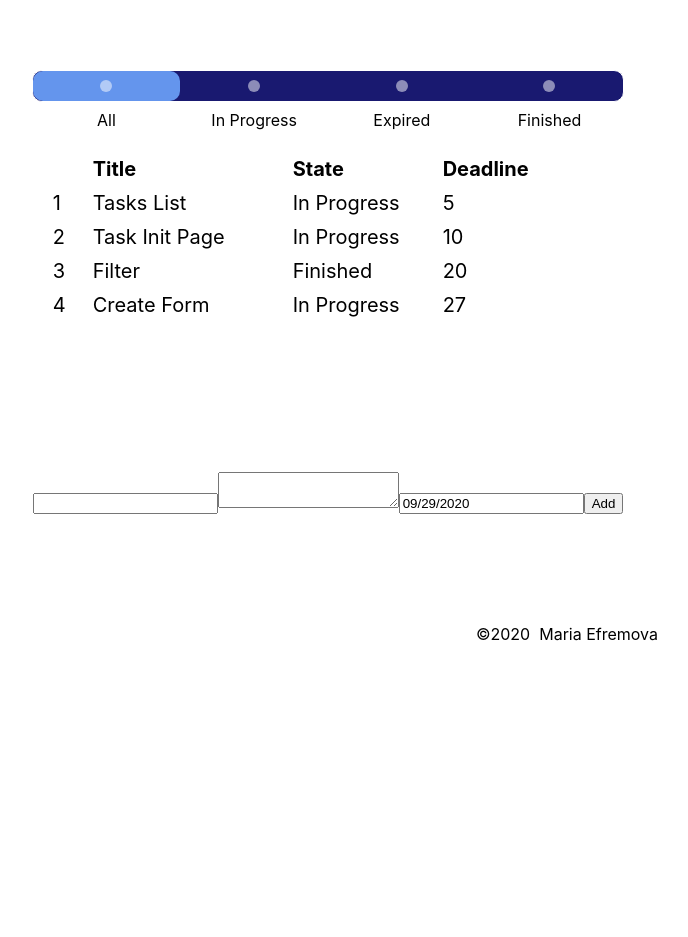
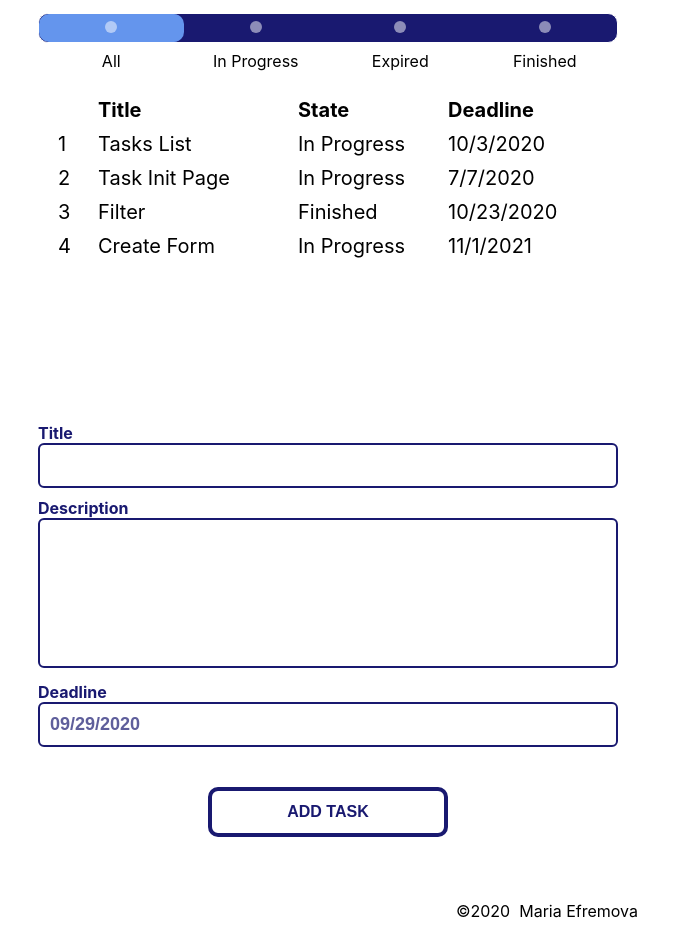
Before and after one commit to maria-tyan/task-manager, a React (Create React App) app: page / in a window 1280 px wide. Shown: the part 140-1077 px from the top of the page, without its empty margins (332-1020 px from the left). Before the commit the page ends 800 px from the top, so only its background shows below. Built offline with nearby package versions, Linux system fonts and the light colour scheme.

Commit message:
Add styles to the form

```diff
--- a/src/App.js
+++ b/src/App.js
@@ -9,25 +9,25 @@ function App() {
     {
       name: 'Tasks List',
       description: 'Make a List Of Tasks',
-      deadline: 5,
+      deadline: '10/3/2020',
       state: 'In Progress',
     },
     {
       name: 'Task Init Page',
       description: 'Make a Task Init Page',
-      deadline: 10,
+      deadline: '7/7/2020',
       state: 'In Progress',
     },
     {
       name: 'Filter',
       description: 'Make a Filter Fror Task List',
-      deadline: 20,
+      deadline: '10/23/2020',
       state: 'Finished',
     },
     {
       name: 'Create Form',
       description: 'Make a Form',
-      deadline: 27,
+      deadline: '11/1/2021',
       state: 'In Progress',
     },
   ]
@@ -67,6 +67,7 @@ function App() {
       // state must be In Progress by default
       state: 'In Progress',
       description: item.description,
+      deadline: new Date(item.deadline).toLocaleDateString("en-US")
     }))
   }
 
--- a/src/components/AddTask.js
+++ b/src/components/AddTask.js
@@ -8,6 +8,7 @@ function AddTask(props) {
   const [deadline, setEndDate] = useState(new Date())
   function HandleFormData(e) {
     e.preventDefault()
+    console.log(deadline)
     props.addData({
       id: Date.now(),
       name,
@@ -21,10 +22,34 @@ function AddTask(props) {
 
   return (
     <form className="form" onSubmit={HandleFormData}>
-      <input type='text' value={name} onChange={event => setName(event.target.value)} />
-      <textarea type='text' value={description} onChange={event => setDescription(event.target.value)} />
-      <DatePicker selected={deadline} onChange={date => setEndDate(date)} />
-      <button type='submit'>Add</button>
+      <div className='form__input-wrapper'>
+        <label className='form__label'>Title</label>
+        <input
+          type='text'
+          value={name}
+          className='form__input'
+          onChange={event => setName(event.target.value)} />
+      </div>
+
+      <div className='form__input-wrapper'>
+        <label className='form__label'>Description</label>
+        <textarea
+          type='text'
+          value={description}
+          className='form__input form__input_description'
+          onChange={event => setDescription(event.target.value)} />
+      </div>
+
+      <div className='form__input-wrapper'>
+        <label className='form__label'>Deadline</label>
+        <DatePicker
+          selected={deadline}
+          className='form__input'
+          onChange={date => setEndDate(date)} />
+      </div>
+      <button type='submit' className='button'>
+        <span className='button__text'>Add Task</span>
+      </button>
     </form>
   )
 }
--- a/src/components/TasksList.js
+++ b/src/components/TasksList.js
@@ -8,7 +8,8 @@ function TasksList(props) {
       case 1:
         return tasks.filter((item) => item.state === 'In Progress')
       case 2:
-        return tasks.filter((item) => item.deadline < 1)
+        const currentDate = new Date()
+        return tasks.filter((item) => new Date(item.deadline) < currentDate)
       case 3:
         return tasks.filter((item) => item.state === 'Finished')
       case 0:
--- a/src/styles/app.scss
+++ b/src/styles/app.scss
@@ -3,6 +3,24 @@
 @import './list.scss';
 @import './list-item.scss';
 @import './select-component.scss';
+@import './form.scss';
+@import './button.scss';
+
+body {
+  box-sizing: border-box;
+  overflow: auto;
+}
+
+* {
+  box-sizing: inherit;
+}
+
+html {
+  position: relative;
+  min-height: 100%;
+  height: 100%;
+  box-sizing: border-box;
+}
 
 .app {
   text-align: center;
@@ -14,6 +32,7 @@
   width: 100%;
   overflow: hidden;
   min-height: 100vh;
+  box-sizing: border-box;
 
   &__header {
     background-color: #282c34;
@@ -52,3 +71,7 @@
   }
 
 }
+
+.react-datepicker-wrapper {
+  width: 100%;
+}
--- /dev/null
+++ b/src/styles/button.scss
@@ -0,0 +1,47 @@
+.button {
+  position: relative;
+  display: flex;
+  justify-content: center;
+  align-items: center;
+  border: 4px solid midnightblue;
+  border-radius: 10px;
+  background-color: transparent;
+  color: midnightblue;
+  width: 240px;
+  height: 50px;
+  padding: 0 20px;
+  margin: 10px auto;
+  font-size: 16px;
+  font-weight: 700;
+  text-transform: uppercase;
+  transition: all .5s ease-in;
+  outline: none;
+  cursor: pointer;
+  overflow: hidden;
+
+  &::before {
+    content: '';
+    display: block;
+    position: absolute;
+    top: 0;
+    left: 0;
+    width: 100%;
+    height: 100%;
+    background-color: rgba(midnightblue, .7);
+    transition: all .5s ease-in;
+    transform: translateX(-100%);
+    z-index: 1;
+  }
+
+  &__text {
+    z-index: 2;
+  }
+
+  &:hover {
+    color: white;
+
+    &::before {
+      transform: translateX(0);
+    }
+  }
+}
--- /dev/null
+++ b/src/styles/form.scss
@@ -0,0 +1,43 @@
+.form {
+  position: relative;
+  margin: 0;
+  color: midnightblue;
+  background-color: transparent;
+  padding: 30px 0 0;
+  width: 100%;
+  display: flex;
+  flex-direction: column;
+
+  &__input {
+    margin: 0;
+    padding: 0 10px;
+    color: rgba(midnightblue, .7);
+    background-color: transparent;
+    border: 2px solid midnightblue;
+    border-radius: 6px;
+    font-size: 18px;
+    font-weight: 700;
+    width: 100%;
+    height: 45px;
+    outline: none;
+
+    &_description {
+      padding: 10px;
+      height: 150px;
+      resize: none;
+    }
+
+    &-wrapper {
+      position: relative;
+      margin: 0 0 30px;
+    }
+  }
+
+  &__label {
+    display: block;
+    position: absolute;
+    font-size: 16px;
+    font-weight: 700;
+    transform: translateY(-20px);
+  }
+}
```
